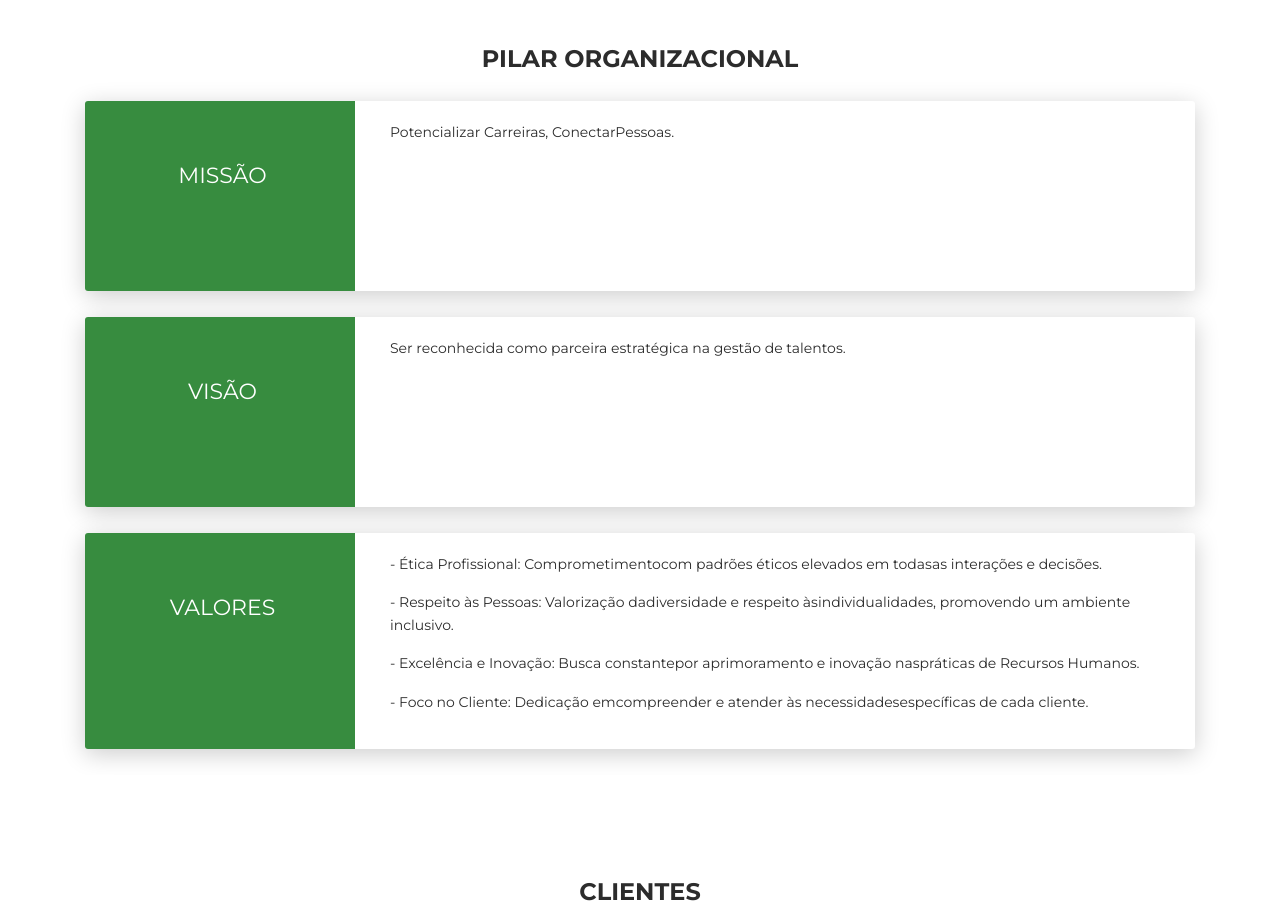
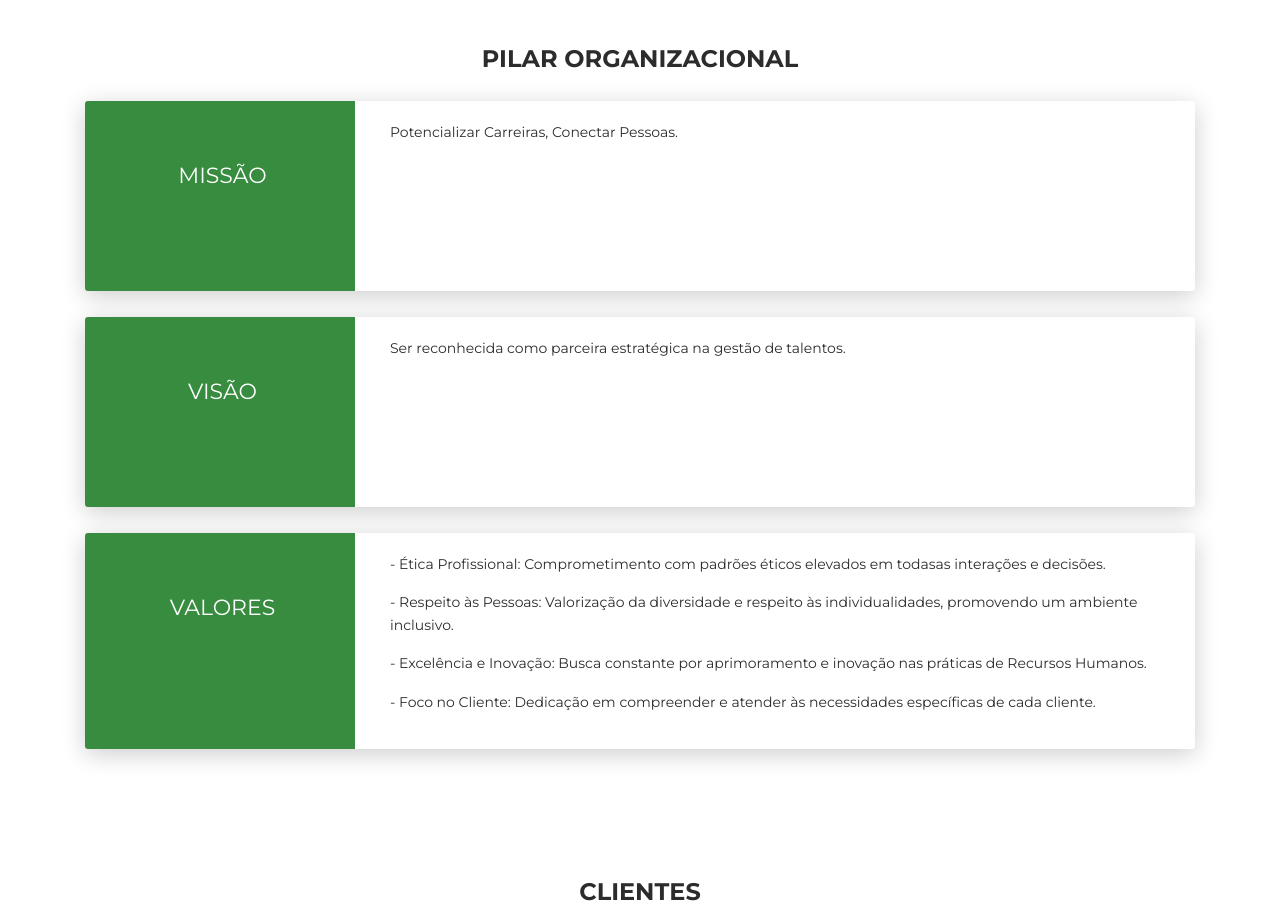
Before and after one commit to gabrielferreiras/consultoriarh, a plain HTML site: page index.html in a window 1280 px wide. Shown: the part 1720-2641 px from the top of the page. Drawn offline with Linux system fonts and the light colour scheme.

Commit message:
att das palavras juntas

```diff
--- a/index.html
+++ b/index.html
@@ -136,7 +136,7 @@
         </div>
         <div class="col-md-9" data-aos="fade-left" data-aos-offset="50" data-aos-duration="500">
           <div class="card-body">
-            <p>Potencializar Carreiras, ConectarPessoas.</p>
+            <p>Potencializar Carreiras, Conectar Pessoas.</p>
           </div>
         </div>
       </div>
@@ -164,10 +164,10 @@
         </div>
         <div class="col-md-9" data-aos="fade-left" data-aos-offset="50" data-aos-duration="500">
           <div class="card-body">
-            <p>- Ética Profissional: Comprometimentocom padrões éticos elevados em todasas interações e decisões.</p>
-            <p>- Respeito às Pessoas: Valorização dadiversidade e respeito àsindividualidades, promovendo um ambiente inclusivo.</p>
-            <p>- Excelência e Inovação: Busca constantepor aprimoramento e inovação naspráticas de Recursos Humanos.</p>
-            <p>- Foco no Cliente: Dedicação emcompreender e atender às necessidadesespecíficas de cada cliente.</p>
+            <p>- Ética Profissional: Comprometimento com padrões éticos elevados em todasas interações e decisões.</p>
+            <p>- Respeito às Pessoas: Valorização da diversidade e respeito às individualidades, promovendo um ambiente inclusivo.</p>
+            <p>- Excelência e Inovação: Busca constante por aprimoramento e inovação nas práticas de Recursos Humanos.</p>
+            <p>- Foco no Cliente: Dedicação em compreender e atender às necessidades específicas de cada cliente.</p>
           </div>
         </div>
       </div>
```
